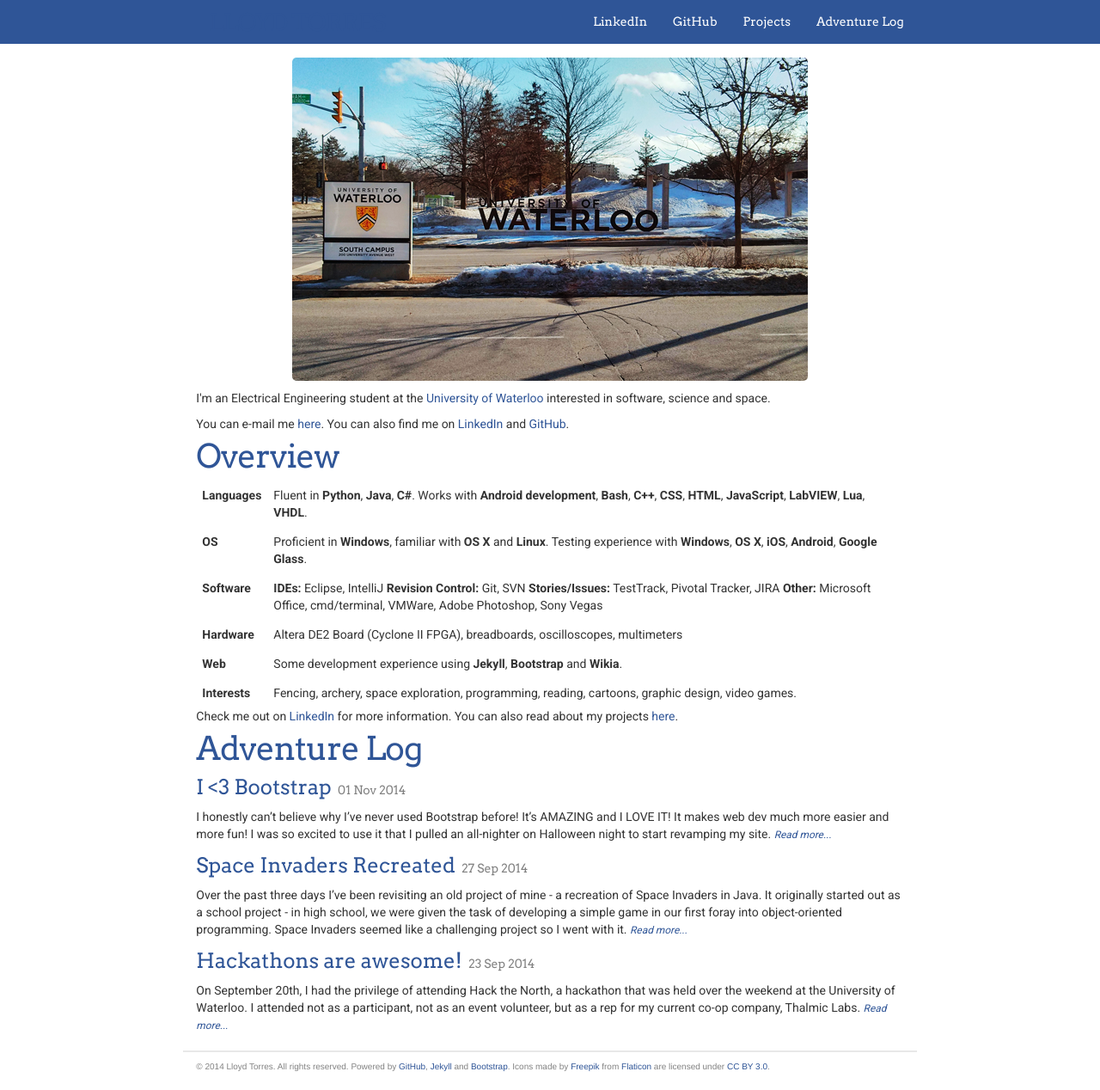
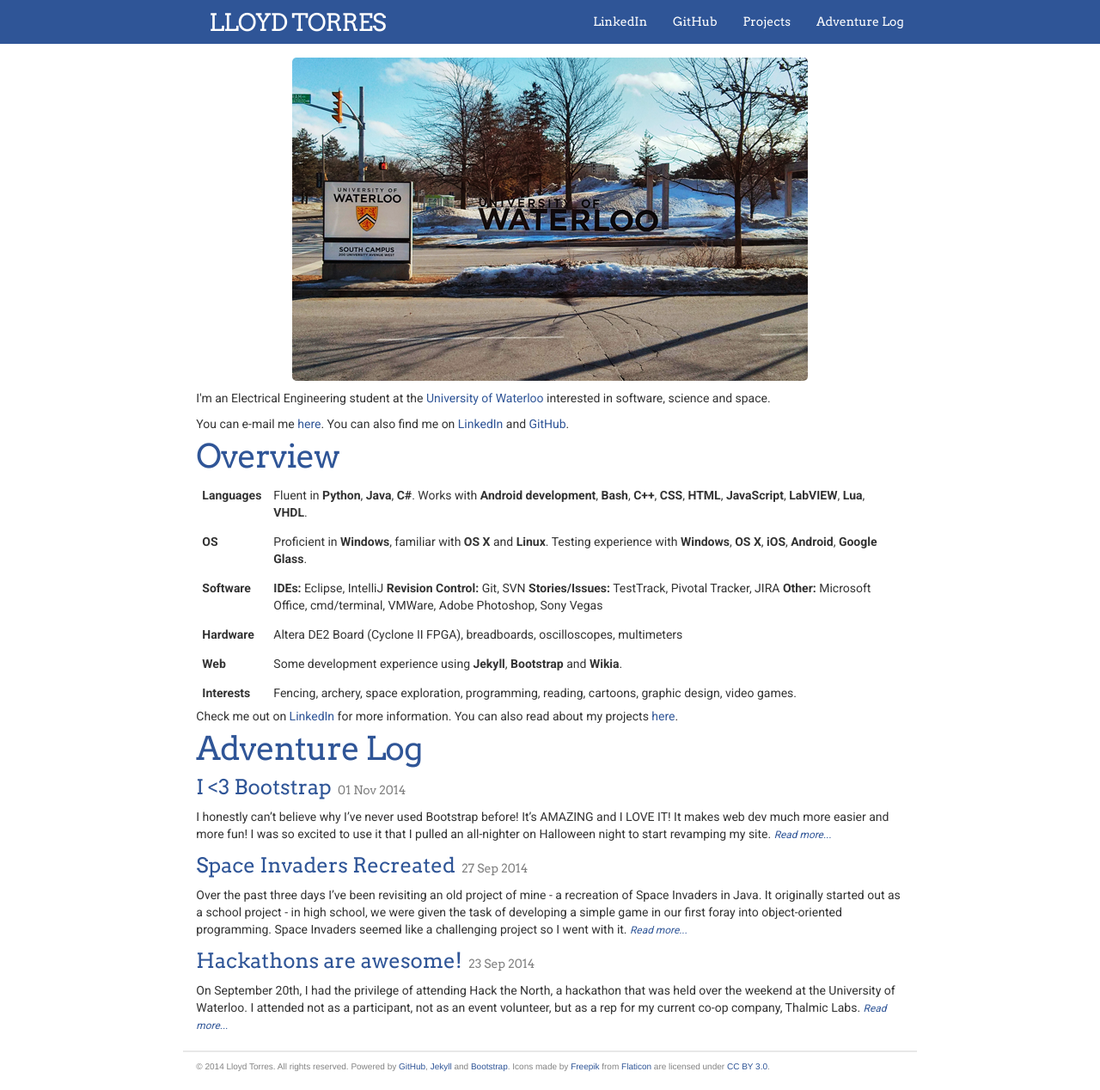
Before and after one commit to lloydtorres/lloydtorres.github.io, a Jekyll site: the page built from index.html, in a window 1280 px wide and 1268 px high. Shown: the whole window at 86% size. Built offline with Jekyll 4.4.1, drawn with Linux system fonts in a browser that asks for light colours; nearby versions of some CDN libraries.

Commit message:
Site title color fix

```diff
--- a/_sass/_layout.scss
+++ b/_sass/_layout.scss
@@ -16,13 +16,13 @@
     margin-top: 3px;
     float: left;
 
-    &:active {
-        color: white;
+    &:link {
+        color: white !important;
     }
 
     &,
     &:visited {
-        color: $white-color;
+        color: white !important;
     }
 
     &:hover {
```
